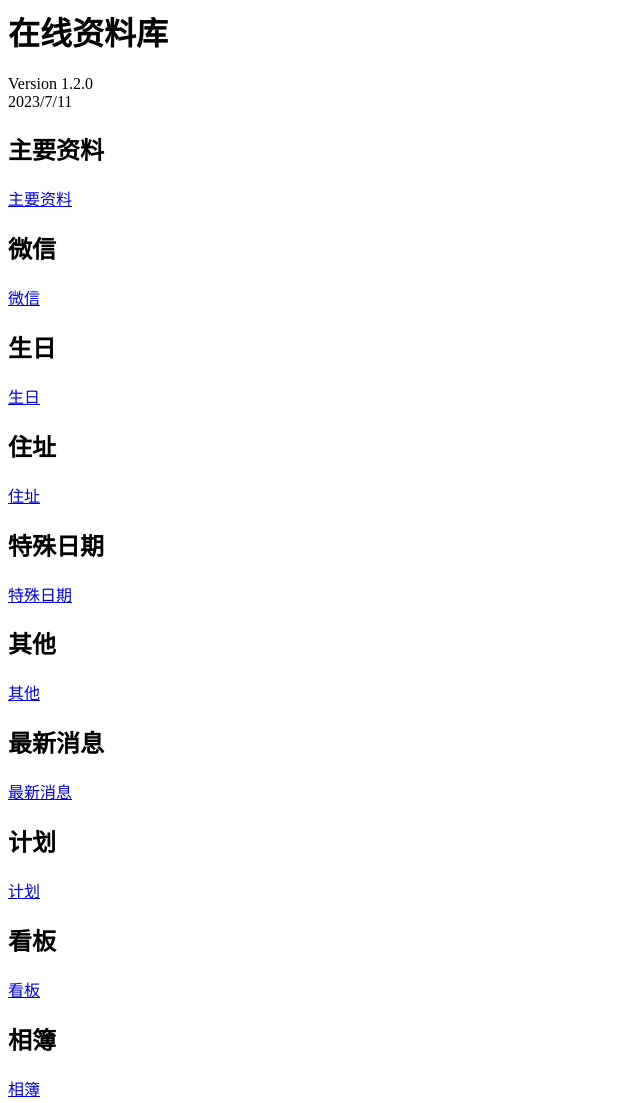
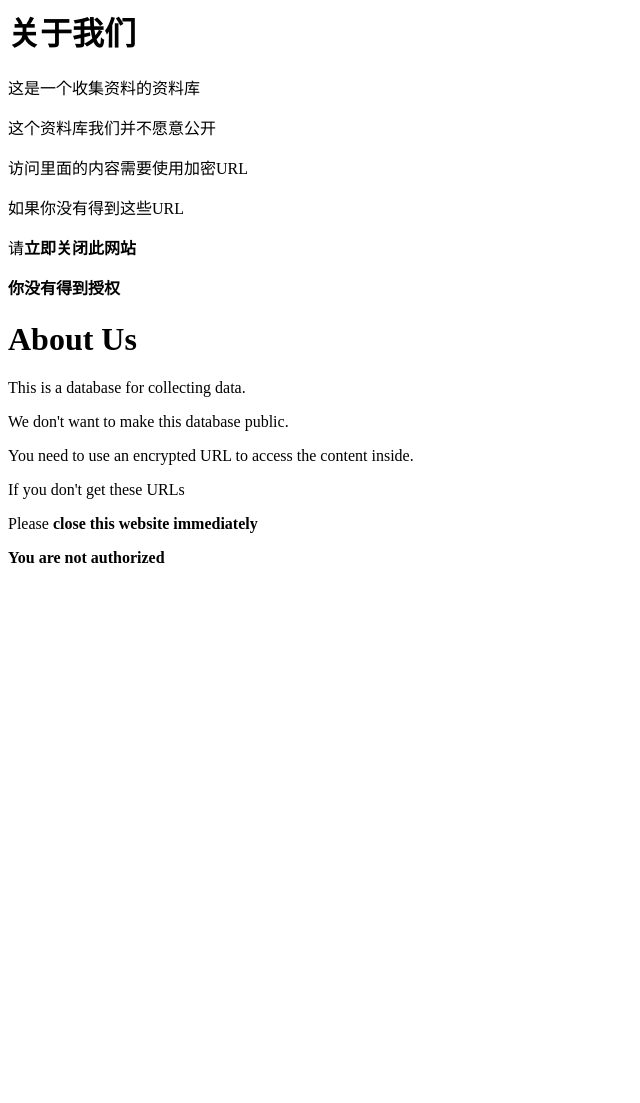
Before and after one commit to FengtingTang/fengtingtang.github.io, a plain HTML site: page index.html in a window 1280 px wide. Shown: the whole page, without its empty margins (0-640 px from the left). After the commit the page ends 800 px from the top, so only its background shows below. Drawn offline with Linux system fonts and the light colour scheme.

Commit message:
Update index.html

```diff
--- a/index.html
+++ b/index.html
@@ -1,23 +1,14 @@
-<h1><a id="%E5%9C%A8%E7%BA%BF%E8%B5%84%E6%96%99%E5%BA%93" class="anchor" aria-hidden="true"><span class="octicon octicon-link"></span></a>在线资料库</h1>
-<p>Version 1.2.0<br />
-2023/7/11</p>
-<h2><a id="%E4%B8%BB%E8%A6%81%E8%B5%84%E6%96%99" class="anchor" aria-hidden="true"><span class="octicon octicon-link"></span></a>主要资料</h2>
-<p><a href="fengtingtang.github.io/profile/index.html">主要资料</a></p>
-<h2><a id="%E5%BE%AE%E4%BF%A1" class="anchor" aria-hidden="true"><span class="octicon octicon-link"></span></a>微信</h2>
-<p><a href="fengtingtang.github.io/wechat/index.html">微信</a></p>
-<h2><a id="%E7%94%9F%E6%97%A5" class="anchor" aria-hidden="true"><span class="octicon octicon-link"></span></a>生日</h2>
-<p><a href="fengtingtang.github.io/birthday/index.html">生日</a></p>
-<h2><a id="%E4%BD%8F%E5%9D%80" class="anchor" aria-hidden="true"><span class="octicon octicon-link"></span></a>住址</h2>
-<p><a href="fengtingtang.github.io/address/index.html">住址</a></p>
-<h2><a id="%E7%89%B9%E6%AE%8A%E6%97%A5%E6%9C%9F" class="anchor" aria-hidden="true"><span class="octicon octicon-link"></span></a>特殊日期</h2>
-<p><a href="fengtingtang.github.io/special_days/index.html">特殊日期</a></p>
-<h2><a id="%E5%85%B6%E4%BB%96" class="anchor" aria-hidden="true"><span class="octicon octicon-link"></span></a>其他</h2>
-<p><a href="fengtingtang.github.io/other/index.html">其他</a></p>
-<h2><a id="%E6%9C%80%E6%96%B0%E6%B6%88%E6%81%AF" class="anchor" aria-hidden="true"><span class="octicon octicon-link"></span></a>最新消息</h2>
-<p><a href="fengtingtang.github.io/news/index.html">最新消息</a></p>
-<h2><a id="%E8%AE%A1%E5%88%92" class="anchor" aria-hidden="true"><span class="octicon octicon-link"></span></a>计划</h2>
-<p><a href="fengtingtang.github.io/plans/index.html">计划</a></p>
-<h2><a id="%E7%9C%8B%E6%9D%BF" class="anchor" aria-hidden="true"><span class="octicon octicon-link"></span></a>看板</h2>
-<p><a href="fengtingtang.github.io/whiteboard/index.html">看板</a></p>
-<h2><a id="%E7%9B%B8%E7%B0%BF" class="anchor" aria-hidden="true"><span class="octicon octicon-link"></span></a>相簿</h2>
-<p><a href="fengtingtang.github.io/photos/index.html">相簿</a></p>
+<h1><a id="%E5%85%B3%E4%BA%8E%E6%88%91%E4%BB%AC" class="anchor" aria-hidden="true"><span class="octicon octicon-link"></span></a>关于我们</h1>
+<p>这是一个收集资料的资料库</p>
+<p>这个资料库我们并不愿意公开</p>
+<p>访问里面的内容需要使用加密URL</p>
+<p>如果你没有得到这些URL</p>
+<p>请<strong>立即关闭此网站</strong></p>
+<p><strong>你没有得到授权</strong></p>
+<h1><a id="about-us" class="anchor" aria-hidden="true"><span class="octicon octicon-link"></span></a>About Us</h1>
+<p>This is a database for collecting data.</p>
+<p>We don't want to make this database public.</p>
+<p>You need to use an encrypted URL to access the content inside.</p>
+<p>If you don't get these URLs</p>
+<p>Please <strong>close this website immediately</strong></p>
+<p><strong>You are not authorized</strong></p>
```
